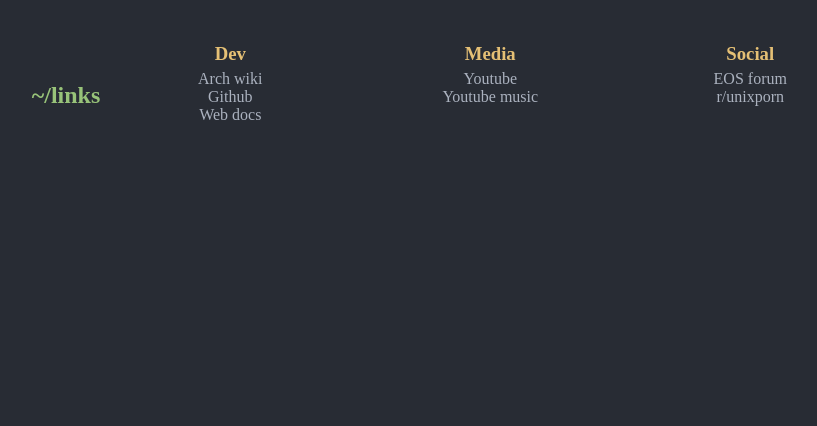
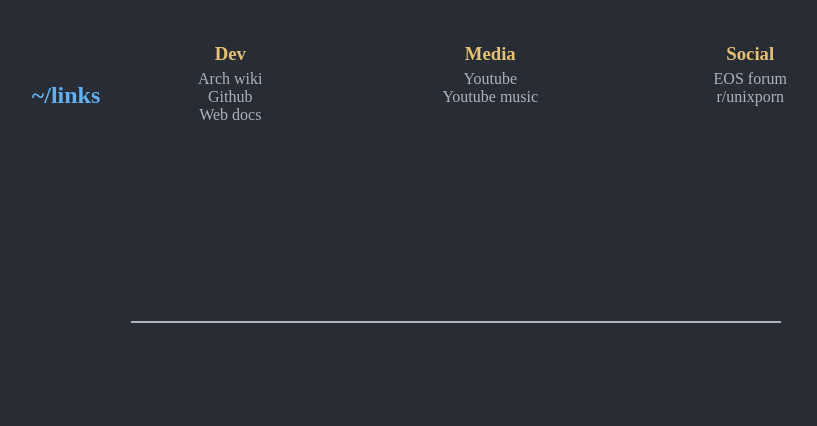
Before and after one commit to Empyrean-Void/Startpage, a plain HTML site: page index.html in a window 1280 px wide. Shown: the whole page, without its empty margins (184-1001 px from the left). Drawn offline with Linux system fonts and the light colour scheme.

Commit message:
Added search bar

```diff
--- a/index.html
+++ b/index.html
@@ -46,5 +46,11 @@
         </li>
       </div>
     </div>
+
+    <div class="search">
+      <form action="https://www.google.com/search" method="get" target="_self" class="search-bar">
+        <input type="search" name="q" autocomplete="off">
+      </form>
+    </div>
   </body>
 </html>
--- a/styles.css
+++ b/styles.css
@@ -2,8 +2,9 @@
   /* variables */
   --bg-color: #282c34;
   --fg-color: #abb2bf;
-  --pr-color: #98c379;
-  --sd-color: #e5c075;
+  --green: #98c379;
+  --yellow: #e5c075;
+  --blue: #61afef;
 
   /* colors */
   background-color: var(--bg-color);
@@ -14,11 +15,11 @@
 }
 
 h2 {
-  color: var(--pr-color);
+  color: var(--blue);
 }
 
 h3 {
-  color: var(--sd-color);
+  color: var(--yellow);
 }
 
 a {
@@ -27,7 +28,7 @@ a {
 }
 
 a:hover {
-  color: var(--pr-color);
+  color: var(--green);
 }
 
 li {
@@ -87,3 +88,43 @@ li {
   margin-top: 5px;
   margin-bottom: 5px;
 }
+
+.search {
+  display: flex;
+  justify-content: center;
+  align-items: center;
+}
+
+.search-bar {
+  background: var(--bg-color);
+
+  display: flex;
+  align-items: center;
+  border: none;
+}
+
+.search-bar input {
+  background: var(--bg-color);
+  border-top: none;
+  border-left: none;
+  border-right: none;
+  border-bottom: 2px solid var(--fg-color);
+
+  text-align: center;
+  font-size: 15px;
+
+  width: 650px;
+  height: 40px;
+  margin: 100px;
+
+  color: var(--fg-color);
+}
+
+.search-bar input:focus {
+  border-top: none;
+  border-left: none;
+  border-right: none;
+  border-bottom: 2px solid var(--green);
+
+  outline: none;
+}
```
